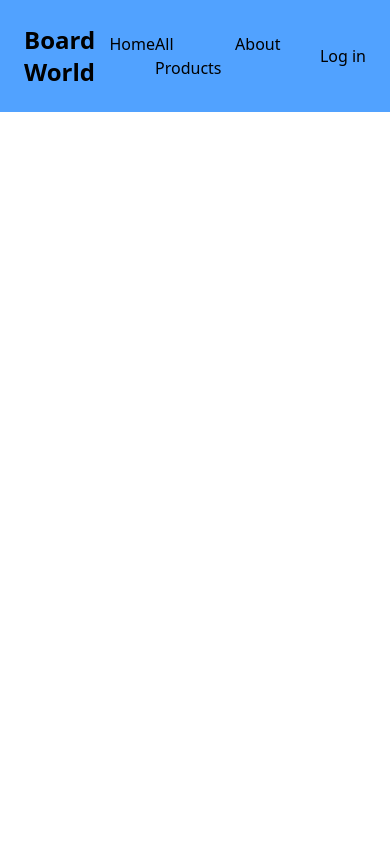
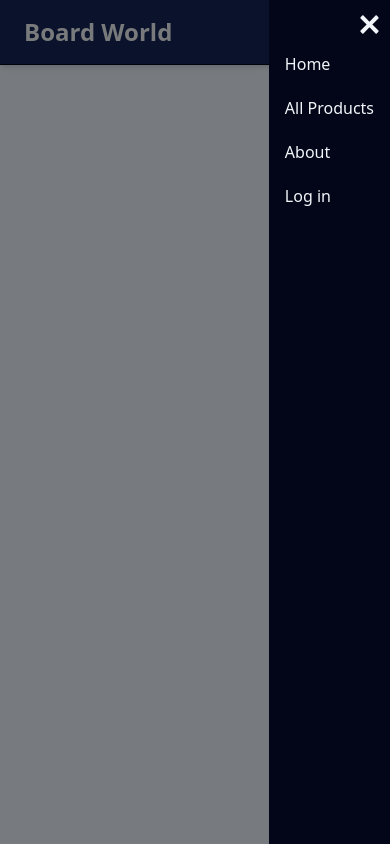
Before and after one commit to nnitiV/BoardWorld, a Next.js app in the folder ui/: page / in a window 390 px wide. Built offline with nearby package versions, Linux system fonts and the light colour scheme.

Commit message:
feat(navbar): Responsive navbar (#6)

```diff
--- a/ui/package.json
+++ b/ui/package.json
@@ -11,6 +11,7 @@
   "dependencies": {
     "@tanstack/react-query": "^5.101.0",
     "axios": "^1.18.0",
+    "clsx": "^2.1.1",
     "next": "16.2.9",
     "react": "19.2.4",
     "react-dom": "19.2.4",
--- a/ui/src/app/layout.tsx
+++ b/ui/src/app/layout.tsx
@@ -16,7 +16,7 @@ export default function RootLayout({
       lang="en"
       className={`h-full antialiased`}
     >
-      <body className="min-h-full flex flex-col">{children}</body>
+      <body className="min-h-full flex flex-col bg-blue-50">{children}</body>
     </html>
   );
 }
--- a/ui/src/components/navbar.tsx
+++ b/ui/src/components/navbar.tsx
@@ -1,10 +1,16 @@
+"use client";
+import clsx from "clsx";
 import Link from "next/link";
+import { useState } from "react";
 
 export default function NavBar() {
+  const [isToggled, setIsToggled] = useState<boolean>(true);
   return (
-    <header className="bg-blue-400 p-6 items-center grid grid-cols-4">
-        <h1 className="text-2xl font-bold">Board World</h1>
-        <ul className="flex justify-center col-span-2">
+    <>
+      <header className="bg-blue-950 text-slate-100 shadow-md border-b border-slate-950 py-4 px-6">
+        <div className="container mx-auto grid grid-cols-2 items-center">
+          <h1 className="text-2xl font-bold cursor-pointer">Board World</h1>
+          <ul className="hidden justify-around md:flex">
             <li>
               <Link href={"#"}>Home</Link>
             </li>
@@ -14,8 +20,65 @@ export default function NavBar() {
             <li>
               <Link href={"#"}>About</Link>
             </li>
+            <li>
+              <Link href={"/login"}>Log in</Link>
+            </li>
           </ul>
-        <Link href={"/login"} className="ms-auto">Log in</Link>
+          <div
+            className="w-fit ms-auto hover:pointer"
+            onClick={() => setIsToggled((prev) => !prev)}
+          >
+            <svg
+              xmlns="http://www.w3.org/2000/svg"
+              x="0px"
+              y="0px"
+              width="30"
+              height="30"
+              viewBox="0 0 50 50"
+              className="fill-current cursor-pointer text-slate-100 md:hidden"
+            >
+              <path d="M 3 8 A 2.0002 2.0002 0 1 0 3 12 L 47 12 A 2.0002 2.0002 0 1 0 47 8 L 3 8 z M 3 23 A 2.0002 2.0002 0 1 0 3 27 L 47 27 A 2.0002 2.0002 0 1 0 47 23 L 3 23 z M 3 38 A 2.0002 2.0002 0 1 0 3 42 L 47 42 A 2.0002 2.0002 0 1 0 47 38 L 3 38 z"></path>
+            </svg>
+          </div>
+        </div>
       </header>
-  )
+      <div
+        className={clsx(
+          "w-full h-full bg-black/50 fixed transition-opacity duration-300 md:hidden",
+          !isToggled ? "opacity-0 pointer-events-none" : "opacity-100",
+        )}
+      >
+        <div className={clsx("h-full fixed top-0 right-0 bg-slate-950 text-slate-100 p-4 index-10 transition-transform duration-300",
+          !isToggled ? "translate-x-full" : "translate-x-0"
+        )}>
+          <svg
+            xmlns="http://www.w3.org/2000/svg"
+            x="0px"
+            y="0px"
+            width="25"
+            height="25"
+            viewBox="0 0 30 30"
+            className="fill-current z-10 text-slate-100 fixed top-3 right-2 cursor-pointer"
+            onClick={() => setIsToggled(prev => !prev)}
+          >
+            <path d="M 7 4 C 6.744125 4 6.4879687 4.0974687 6.2929688 4.2929688 L 4.2929688 6.2929688 C 3.9019687 6.6839688 3.9019687 7.3170313 4.2929688 7.7070312 L 11.585938 15 L 4.2929688 22.292969 C 3.9019687 22.683969 3.9019687 23.317031 4.2929688 23.707031 L 6.2929688 25.707031 C 6.6839688 26.098031 7.3170313 26.098031 7.7070312 25.707031 L 15 18.414062 L 22.292969 25.707031 C 22.682969 26.098031 23.317031 26.098031 23.707031 25.707031 L 25.707031 23.707031 C 26.098031 23.316031 26.098031 22.682969 25.707031 22.292969 L 18.414062 15 L 25.707031 7.7070312 C 26.098031 7.3170312 26.098031 6.6829688 25.707031 6.2929688 L 23.707031 4.2929688 C 23.316031 3.9019687 22.682969 3.9019687 22.292969 4.2929688 L 15 11.585938 L 7.7070312 4.2929688 C 7.5115312 4.0974687 7.255875 4 7 4 z"></path>
+          </svg>
+          <ul className="mt-9 flex flex-col gap-5">
+            <li>
+              <Link href={"#"} onClick={() => setIsToggled(prev => !prev)}>Home</Link>
+            </li>
+            <li>
+              <Link href={"#"} onClick={() => setIsToggled(prev => !prev)}>All Products</Link>
+            </li>
+            <li>
+              <Link href={"#"} onClick={() => setIsToggled(prev => !prev)}>About</Link>
+            </li>
+            <li>
+              <Link href={"/login"} onClick={() => setIsToggled(prev => !prev)}>Log in</Link>
+            </li>
+          </ul>
+        </div>
+      </div>
+    </>
+  );
 }
```
Also changed, not shown: 1 other file (tests, documents, lock files or other folders). Lines whose indentation alone changed are shown as unchanged.
